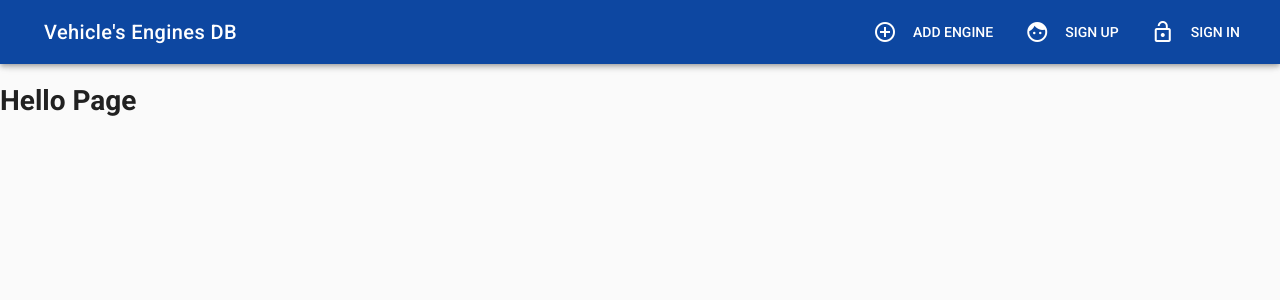
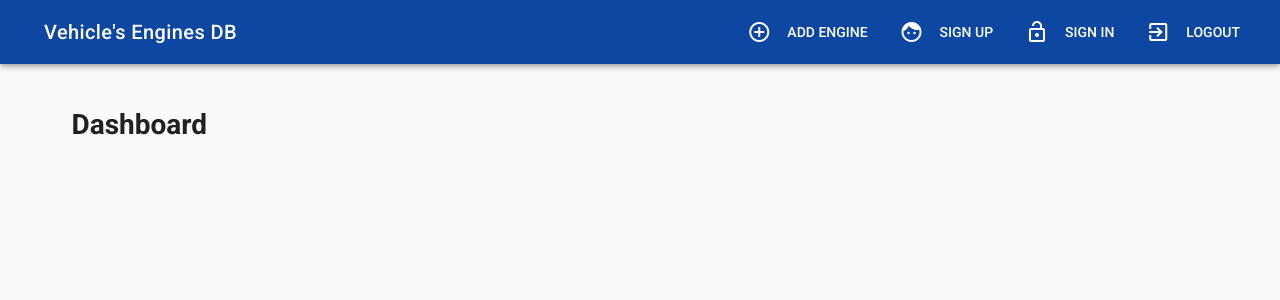
Before and after one commit to OstapHetman/university-project, a Vue app: page / in a window 1280 px wide. Shown: the top 300 px of the page. Built offline with nearby package versions, Linux system fonts and the light colour scheme.

Commit message:
add new items to navbar change routes

```diff
--- a/src/App.vue
+++ b/src/App.vue
@@ -2,28 +2,47 @@
   <v-app>
     <v-navigation-drawer temporary app v-model="sideNav">
       <v-list>
-        <v-list-tile v-for="item in menuItems" :key="item.title">
+        <v-list-tile v-for="item in menuItems" :key="item.title" :to="item.link">
           <v-list-tile-action>
             <v-icon>{{ item.icon }}</v-icon>
           </v-list-tile-action>
           <v-list-tile-content>{{ item.title }}</v-list-tile-content>
         </v-list-tile>
+
+        <v-list-tile>
+          <v-list-tile-action>
+            <v-icon>exit_to_app</v-icon>
+          </v-list-tile-action>
+          <v-list-tile-content>Logout</v-list-tile-content>
+        </v-list-tile>
+
       </v-list>
     </v-navigation-drawer>
     <v-toolbar app dark class="blue darken-4">
       <v-toolbar-side-icon @click.stop="sideNav =! sideNav" class="hidden-sm-and-up"></v-toolbar-side-icon>
-      <v-toolbar-title>Vehicle's Engines DB</v-toolbar-title>
+      <v-toolbar-title>
+        <router-link to="/" tag="span" style="cursor: pointer">
+         Vehicle's Engines DB
+        </router-link>
+      </v-toolbar-title>
       <v-spacer></v-spacer>
       <v-toolbar-items class="hidden-xs-only">
-        <v-btn flat v-for="item in menuItems" :key="item.title">
+        <v-btn flat v-for="item in menuItems" :key="item.title" :to="item.link">
           <v-icon left>{{ item.icon }}</v-icon>
             {{ item.title }}
+          </v-btn>
+
+          <v-btn flat>
+            <v-icon left>exit_to_app</v-icon>
+            Logout
           </v-btn>
       </v-toolbar-items>
     </v-toolbar>
 
     <main>
-      <router-view></router-view>
+      <v-container>
+        <router-view></router-view>
+      </v-container>
     </main>
 
   </v-app>
@@ -38,7 +57,7 @@ export default {
         {
           icon: "add_circle_outline",
           title: "Add engine",
-          link: "/add-engine"
+          link: "/new-engine"
         },
         { icon: "face", title: "Sign Up", link: "/signup" },
         { icon: "lock_open", title: "Sign In", link: "/signin" }
--- /dev/null
+++ b/src/components/Dashboard.vue
@@ -0,0 +1,14 @@
+<template>
+    <div id="dashboard">
+        <h1>Dashboard</h1>
+    </div>
+</template>
+
+<script>
+export default {
+  name: "dashboard",
+  data() {
+    return {};
+  }
+};
+</script>
--- /dev/null
+++ b/src/components/EditEngine.vue
@@ -0,0 +1,14 @@
+<template>
+    <div id="edit-engine">
+        <h1>Edit Engine</h1>
+    </div>
+</template>
+
+<script>
+export default {
+  name: "edit-engine",
+  data() {
+    return {};
+  }
+};
+</script>
--- a/src/components/HelloWorld.vue
+++ /dev/null
@@ -1,5 +0,0 @@
-<template>
-  <div>
-    <h1>Hello Page</h1>
-  </div>
-</template>
--- /dev/null
+++ b/src/components/NewEngine.vue
@@ -0,0 +1,14 @@
+<template>
+    <div id="engine">
+        <h1>New Engine</h1>
+    </div>
+</template>
+
+<script>
+export default {
+  name: "engine",
+  data() {
+    return {};
+  }
+};
+</script>
--- /dev/null
+++ b/src/components/Signin.vue
@@ -0,0 +1,14 @@
+<template>
+    <div id="signin">
+        <h1>Sign In</h1>
+    </div>
+</template>
+
+<script>
+export default {
+  name: "signin",
+  data() {
+    return {};
+  }
+};
+</script>
--- /dev/null
+++ b/src/components/Signup.vue
@@ -0,0 +1,14 @@
+<template>
+    <div id="signup">
+        <h1>Sign Up</h1>
+    </div>
+</template>
+
+<script>
+export default {
+  name: "signup",
+  data() {
+    return {};
+  }
+};
+</script>
--- /dev/null
+++ b/src/components/ViewEngine.vue
@@ -0,0 +1,14 @@
+<template>
+    <div id="view-engine">
+        <h1>View Engine</h1>
+    </div>
+</template>
+
+<script>
+export default {
+  name: "view-engine",
+  data() {
+    return {};
+  }
+};
+</script>
--- a/src/router/index.js
+++ b/src/router/index.js
@@ -1,6 +1,11 @@
 import Vue from "vue";
 import Router from "vue-router";
-import HelloWorld from "@/components/HelloWorld";
+import Dashboard from "@/components/Dashboard";
+import NewEngine from "@/components/NewEngine";
+import ViewEngine from "@/components/ViewEngine";
+import EditEngine from "@/components/EditEngine";
+import Signup from "@/components/Signup";
+import Signin from "@/components/Signin";
 
 Vue.use(Router);
 
@@ -8,8 +13,33 @@ export default new Router({
   routes: [
     {
       path: "/",
-      name: "HelloWorld",
-      component: HelloWorld
+      name: "dashboard",
+      component: Dashboard
+    },
+    {
+      path: "/new-engine",
+      name: "new-engine",
+      component: NewEngine
+    },
+    {
+      path: "/edit/:engine_id",
+      name: "edit-engine",
+      component: EditEngine
+    },
+    {
+      path: "/view-engine/:engine_id",
+      name: "view-engine",
+      component: ViewEngine
+    },
+    {
+      path: "/signin",
+      name: "signin",
+      component: Signin
+    },
+    {
+      path: "/signup",
+      name: "signup",
+      component: Signup
     }
   ],
   mode: "history"
```
